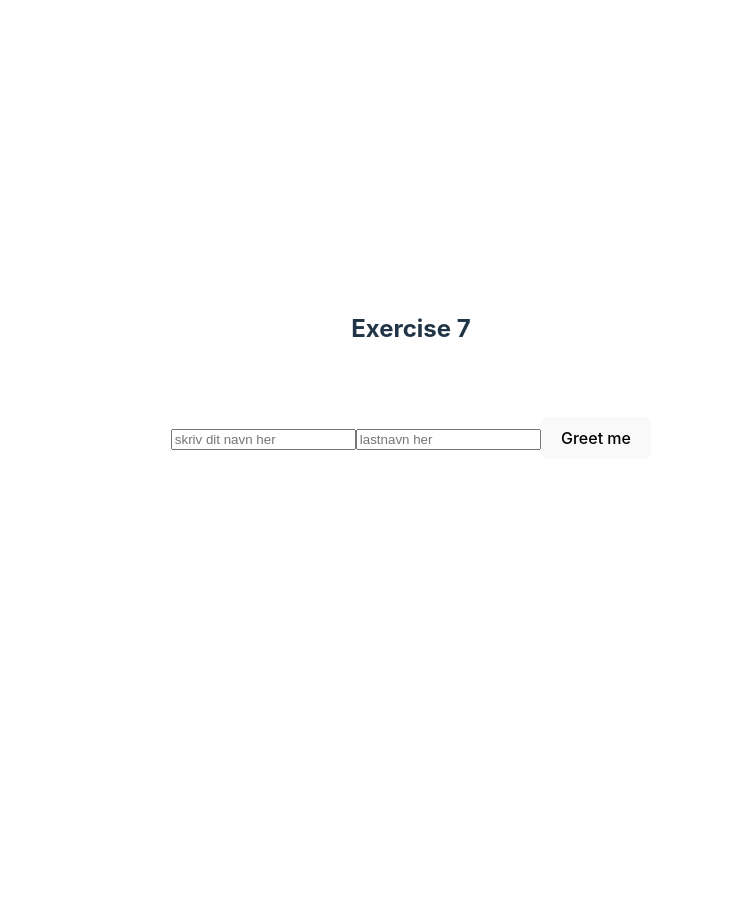
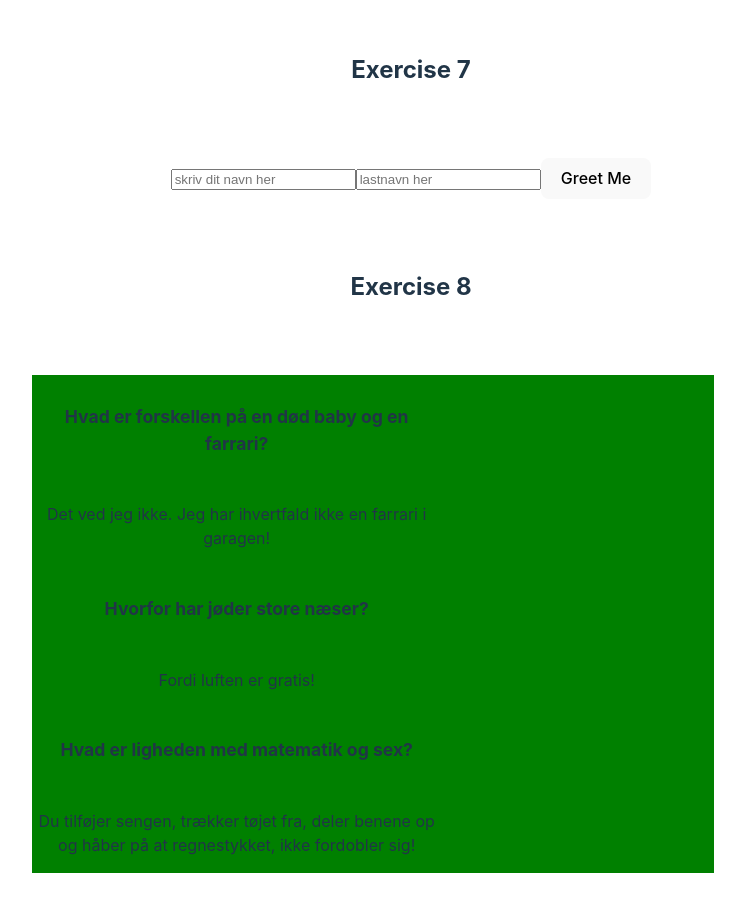
Before and after one commit to Eon4/react-exercise, a React (Vite) app in the folder react-øvelse/: page / in a window 1280 px wide. Shown: the top 912 px of the page, without its empty margins (229-974 px from the left). Before the commit the page ends 800 px from the top, so only its background shows below. Built offline with nearby package versions, Linux system fonts and the light colour scheme.

Commit message:
update on 8

```diff
--- a/react-øvelse/src/App.jsx
+++ b/react-øvelse/src/App.jsx
@@ -6,6 +6,7 @@ import "./App.css";
 // import { Exercise5 } from "./components/exercise5/Exercise5";
 // import { Exercise6 } from "./components/exercise6/Exercise6";
 import { Exercise7 } from "./components/exercise7/exercise7";
+import { Exercise8 } from "./components/exercise8/exercise8";
 
 
 function App() {
@@ -18,6 +19,7 @@ function App() {
       <Exercise5 />
       <Exercise6/> */}
       <Exercise7/>
+      <Exercise8/>
 
     </>
   );
--- a/react-øvelse/src/components/exercise7/exercise7.jsx
+++ b/react-øvelse/src/components/exercise7/exercise7.jsx
@@ -20,7 +20,7 @@ export function Exercise7() {
         <div>
             <input onChange={(event) => setFirstName(event.target.value)}  placeholder="skriv dit navn her" />
             <input onChange={(event) => setLastName(event.target.value)}  placeholder="lastnavn her" />
-            <button onClick={ alertUser} type="button">Greet me</button>
+            <button onClick={alertUser} type="button">Greet Me</button>
         </div>
     </form>
    </Wrapper>
--- a/react-øvelse/src/components/exercise8/exercise8.jsx
+++ b/react-øvelse/src/components/exercise8/exercise8.jsx
@@ -0,0 +1,24 @@
+import { Wrapper } from "../wrapper/wrapper";
+import { jsonJokes } from "./jokes";
+import style from './exercise8.module.scss'
+
+export function Exercise8() {
+
+    return(
+
+    <Wrapper title="Exercise 8">
+        <div className={style.jokeContainer}>
+            {
+                jsonJokes.map((item, index) => {
+                    return(
+                        <div key={item.id}>
+                            <h5>{item.setup}</h5>
+                            <p>{item.punchline}</p>
+                        </div>
+                    )
+                })
+            }
+        </div>
+    </Wrapper>
+    )
+}
--- a/react-øvelse/src/components/exercise8/exercise8.module.scss
+++ b/react-øvelse/src/components/exercise8/exercise8.module.scss
@@ -0,0 +1,20 @@
+.jokeContainer {
+    background-color: green;
+    width: 90%;
+
+    div{
+        display: grid;
+        justify-content: center;
+        width: 60%;
+        text-align: center;
+        min-width: 30vh;
+        // box-shadow: ;
+
+        h5{
+            font-size: 1.1rem;
+        }
+        p{
+            font-size: 1rem;
+        }
+    }
+}
--- /dev/null
+++ b/react-øvelse/src/components/exercise8/jokes.js
@@ -0,0 +1,20 @@
+export const jsonJokes = [
+    {
+        id:1,
+        setup: "Hvad er forskellen på en død baby og en farrari?",
+        punchline: "Det ved jeg ikke. Jeg har ihvertfald ikke en farrari i garagen!"
+    },
+
+    {
+        id:2,
+        setup: "Hvorfor har jøder store næser?",
+        punchline: "Fordi luften er gratis!"
+    },
+    {
+        id:3,
+        setup: "Hvad er ligheden med matematik og sex?",
+        punchline: "Du tilføjer sengen, trækker tøjet fra, deler benene op og håber på at regnestykket, ikke fordobler sig!"
+    },
+
+
+]
```
